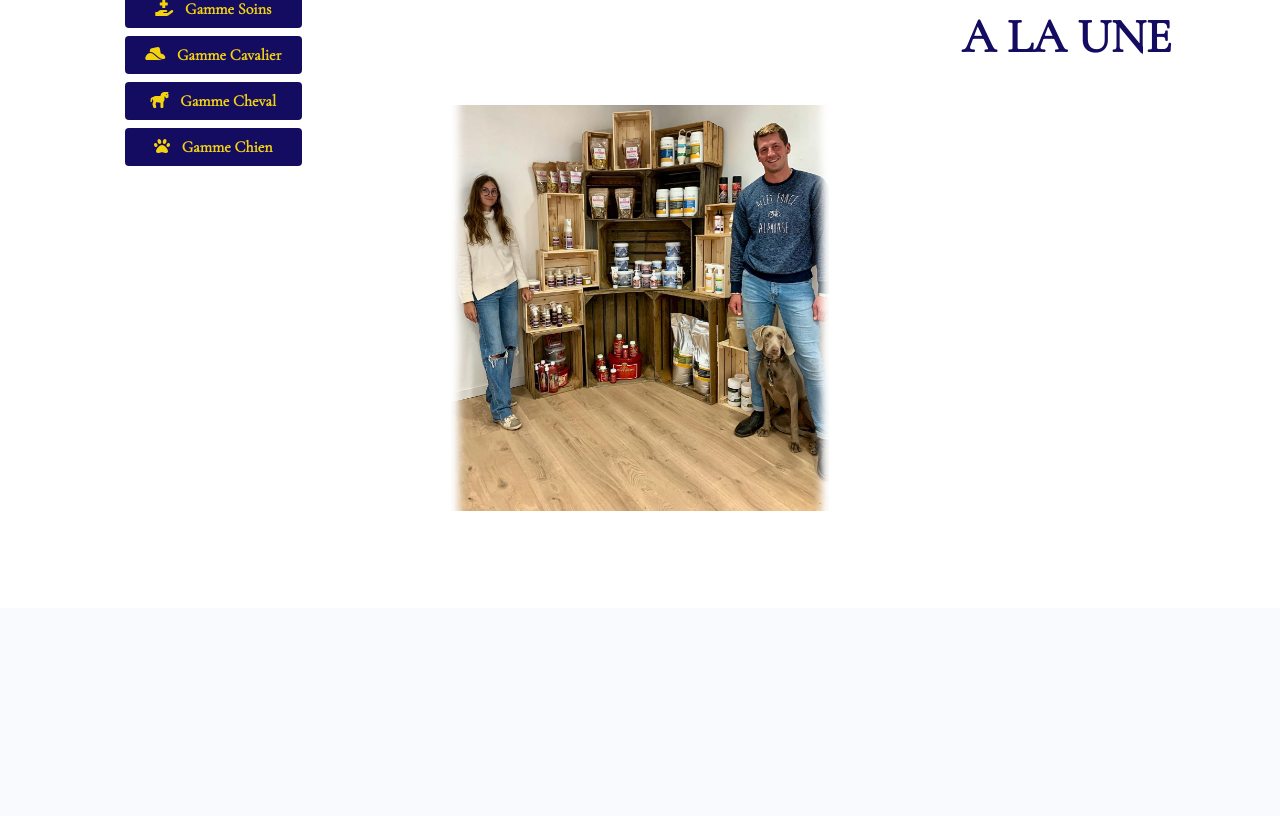
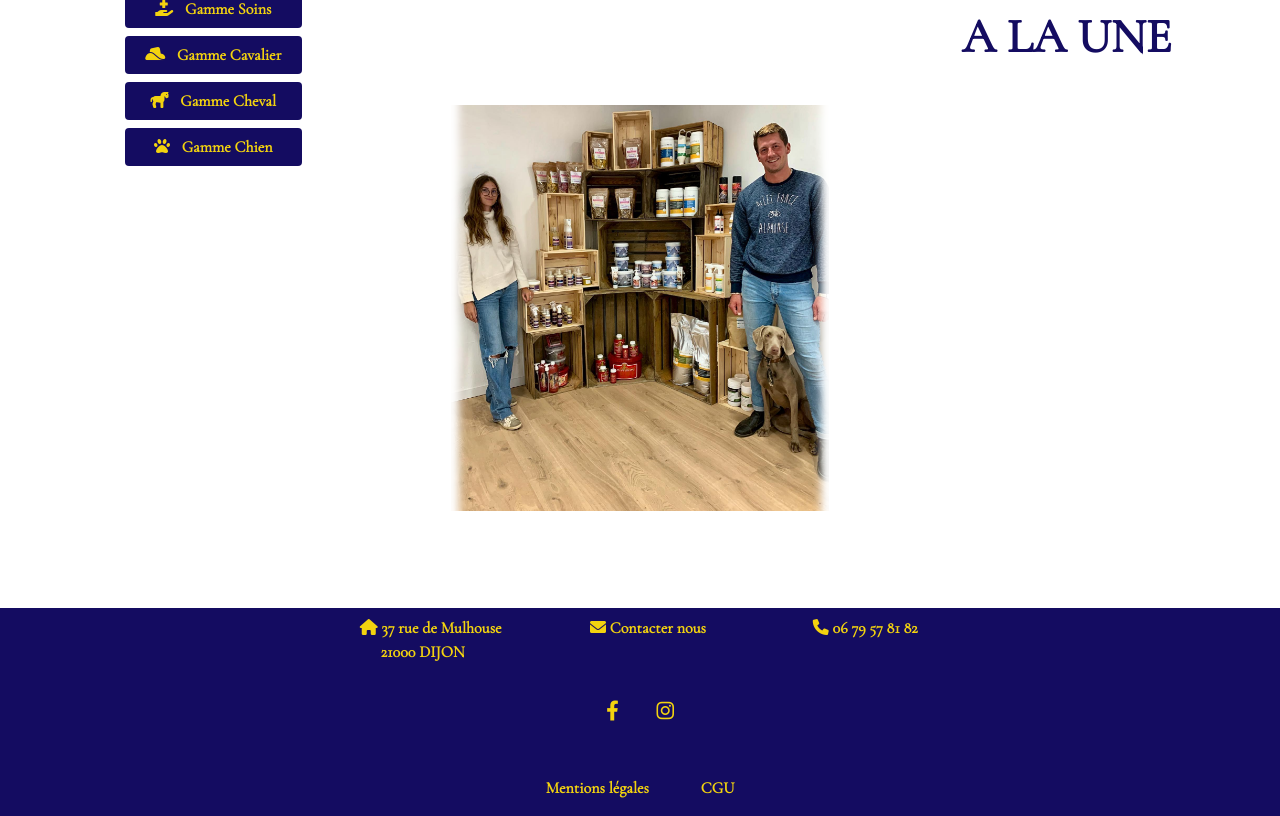
Before and after one commit to Hypnololz/chouettesellerie, a PHP site: template templates/main/index.html.twig in a window 1280 px wide. Shown: the part 616-1432 px from the top of the page. Before the commit the page ends 1127 px from the top, so only its background shows below. Run offline with PHP 8.4, Linux system fonts and the light colour scheme; the template is opened without the code that fills it, so the values that code supplies are empty; some libraries are stand-ins or nearby versions.

Commit message:
Ajout Footer

```diff
--- a/templates/base.html.twig
+++ b/templates/base.html.twig
@@ -122,4 +122,51 @@
 {# Bloc pour ajouter des fichiers JS additionnels #}
 {% block js %}{% endblock %}
 </body>
+
+    <footer class="text-center bg-bleumarine text-gold fs-6 fw-bold">
+
+        <div class="row">
+                <div class="col-12 col-lg-2 mt-2 offset-lg-3"><span ><i class="fas fa-home ms-3"></i> 37 rue de Mulhouse 21000 DIJON</span></div>
+            <div class="col-12 col-lg-2 mt-2 "><span><i class="fas fa-envelope ms-3"></i><a class="text-decoration-none text-gold" href="mailto:contact@lachouettesellerie.fr"> Contacter nous </a></span></div>
+                <div class="col-12 col-lg-2 mt-2"><span><i class="fas fa-phone ms-3"></i> 06 79 57 81 82</span></div>
+        </div>
+        <!-- Grid container -->
+        <div class="container pt-4">
+            <!-- Section: Social media -->
+            <div class="mb-4">
+
+                <!-- Facebook -->
+                <a class="btn btn-link btn-floating btn-lg text-gold "
+                   href="https://www.facebook.com/La-Chouette-Sellerie-116366336862331/"
+                   role="button"
+                   data-mdb-ripple-color="dark"><i class="fab fa-facebook-f"></i></a>
+
+                <!-- Instagram -->
+                <a class="btn btn-link btn-floating btn-lg text-gold"
+                        href="https://www.instagram.com/chouettesellerie/?hl=fr"
+                        role="button"
+                        data-mdb-ripple-color="dark"><i class="fab fa-instagram"></i></a>
+            </div>
+            <!-- Section: Social media -->
+        </div>
+        <!-- Grid container -->
+
+        <div class="text-center text-dark p-3">
+
+            <div class="container-fluid">
+
+                <div class="row">
+                    <div class="col-12">
+                        <a class="text-gold text-decoration-none fw-bold me-5" href="{{ path('mentions_legales') }}">Mentions légales</a>
+                        <a class="text-gold text-decoration-none fw-bold" href="{{ path('cgu') }}">CGU</a>
+                    </div>
+                </div>
+
+            </div>
+
+        </div>
+
+    </footer>
+
+<!-- End of .container -->
 </html>
```
